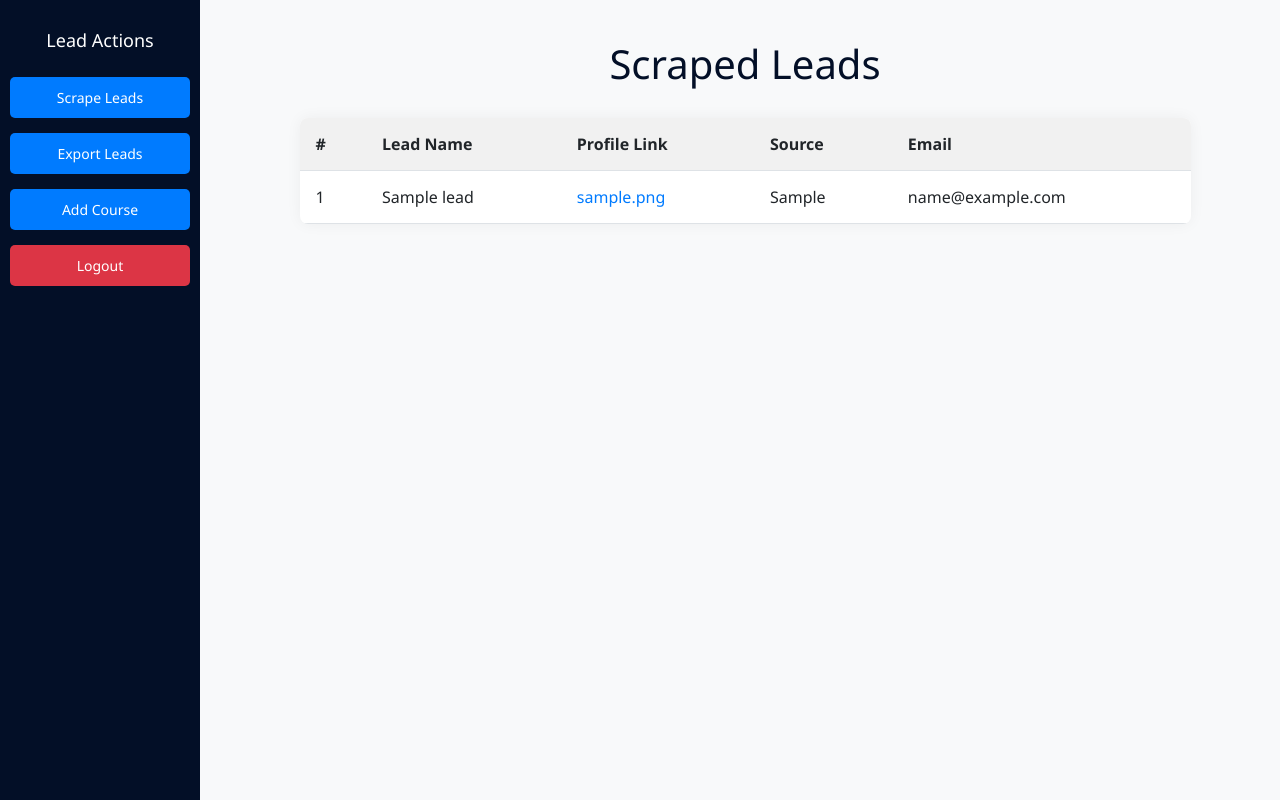
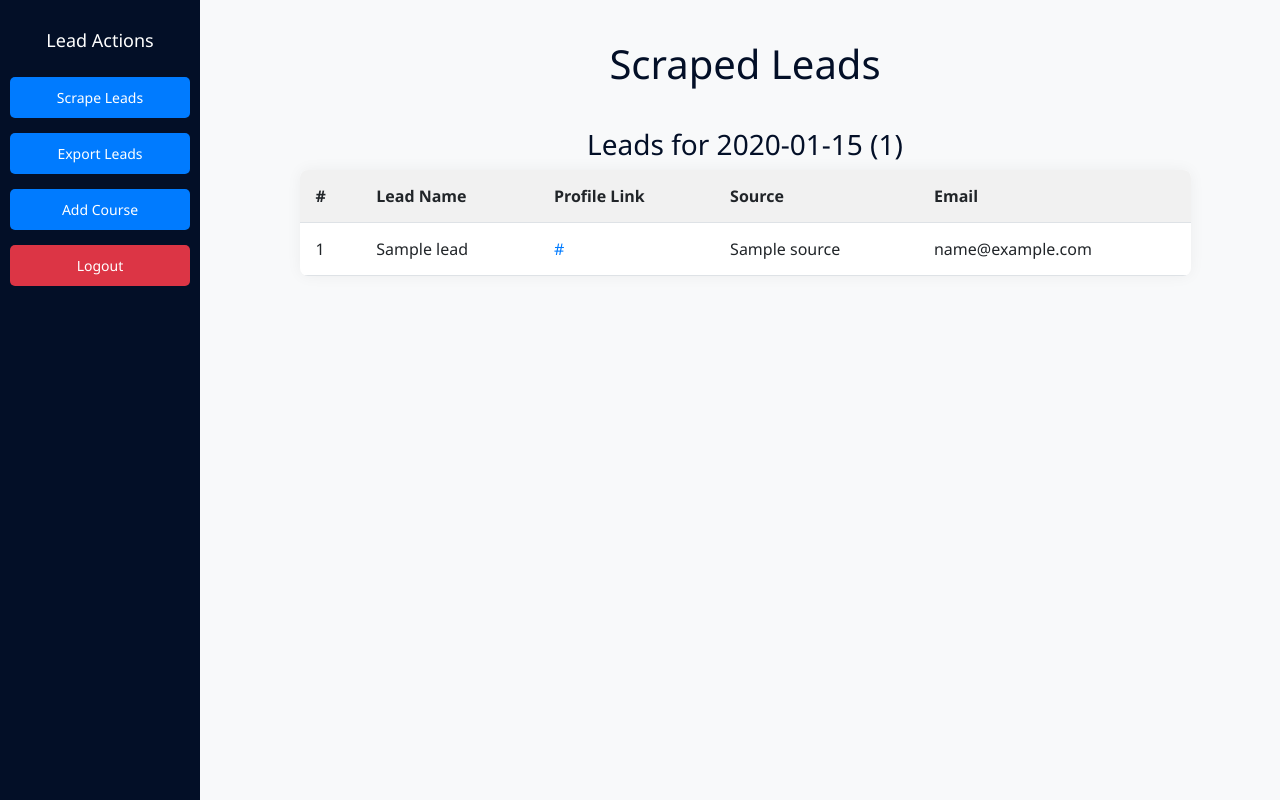
Before and after one commit to aditapdiya/Lead-Generations, a Django app: template lead_scraper/scraper/templates/scraper/lead.html in a window 1280 px wide. Run offline with Django 5.2, Linux system fonts and the light colour scheme; tables that the repository leaves empty hold one stand-in row (values such as "Sample post"); the template is opened without the code that fills it: values that come from a table or form of the project are taken from there, most other values are stand-ins (such as "Sample title", 1, 10 or a date in 2020).

Commit message:
updated the lead.html and views.py

```diff
--- a/lead_scraper/scraper/templates/scraper/lead.html
+++ b/lead_scraper/scraper/templates/scraper/lead.html
@@ -1,3 +1,5 @@
+
+<!-- lead.html -->
 <!DOCTYPE html>
 <html lang="en">
 <head>
@@ -161,6 +163,9 @@
     <div class="content">
         <h1>Scraped Leads</h1>
         <table>
+            {% for date, leads in grouped_leads.items %}
+            <h3 style="margin-top: 40px; color: #030f27;">Leads for {{ date }} ({{ leads|length }})</h3>
+            <table class="mb-5">
                 <thead>
                     <tr>
                         <th>#</th>
@@ -179,12 +184,13 @@
                         <td>{{ lead.source }}</td>
                         <td>{{ lead.email }}</td>
                     </tr>
-                {% empty %}
-                    <tr>
-                        <td colspan="5">No leads found.</td>
-                    </tr>
                     {% endfor %}
                 </tbody>
+            </table>
+        {% empty %}
+            <p>No leads found.</p>
+        {% endfor %}
+
         </table>
     </div>
 
```
Also changed, not shown: lead_scraper/scraper/views.py (+14 -2 lines). Lines whose indentation alone changed are shown as unchanged.
